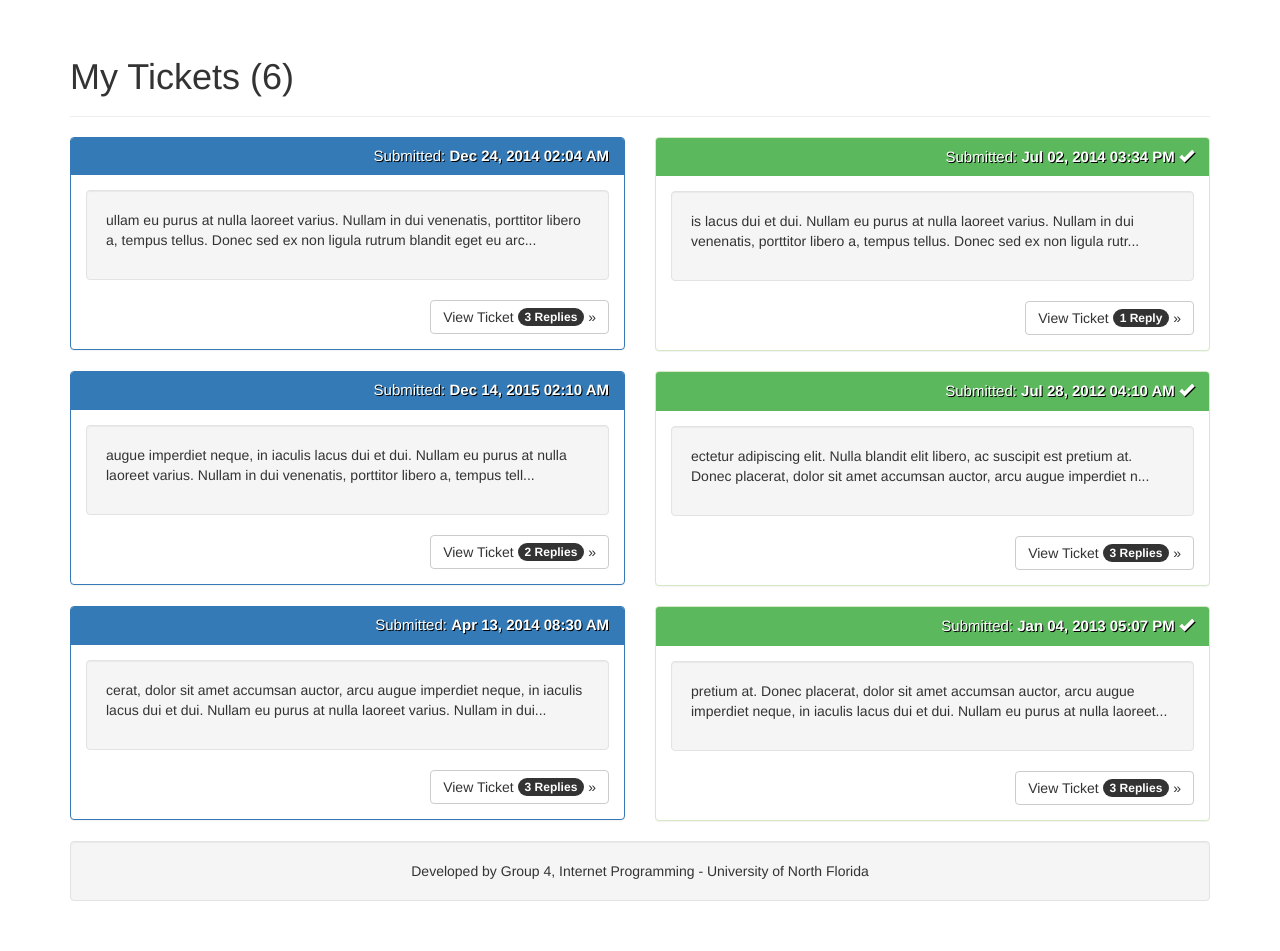
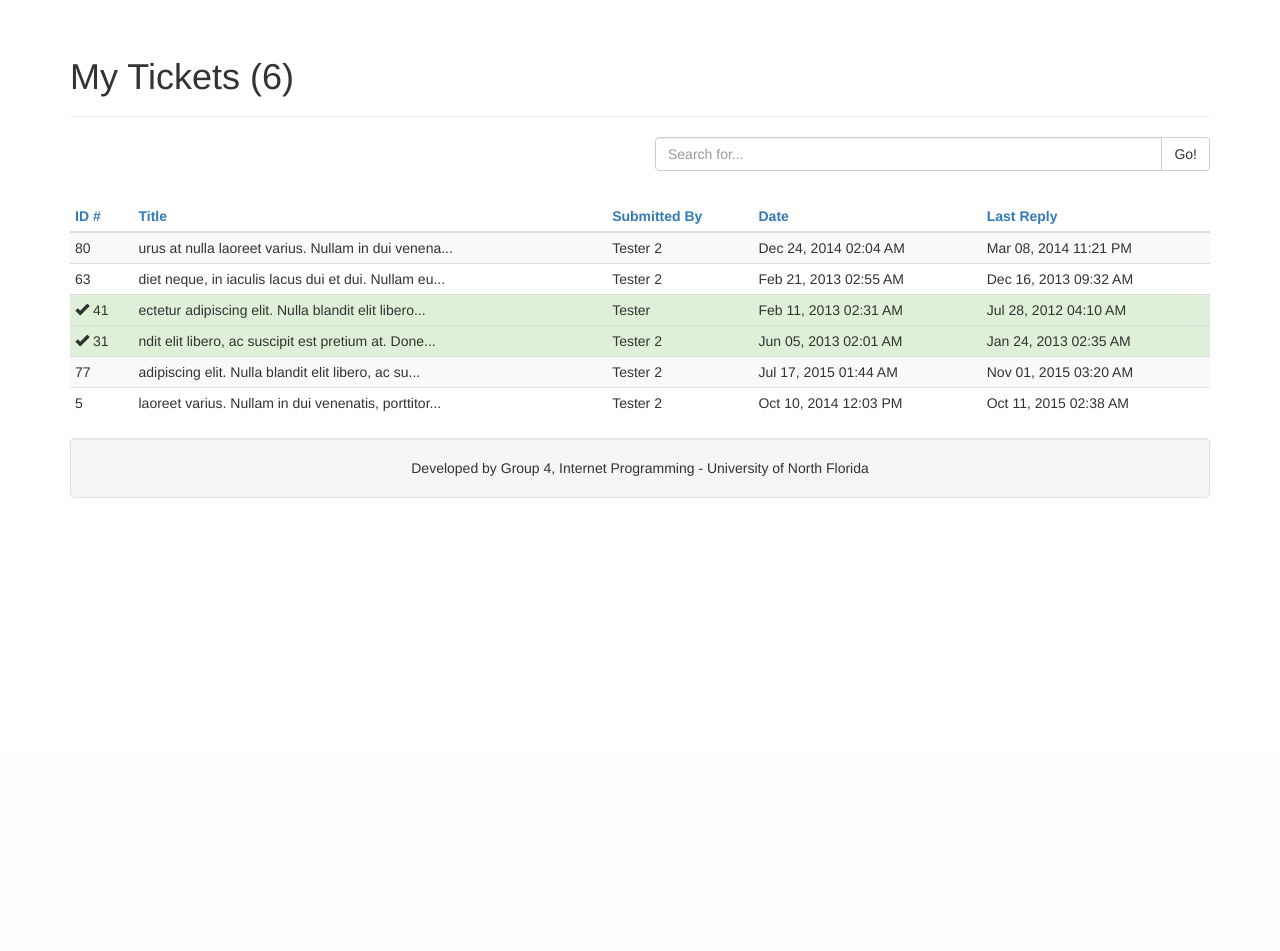
Before and after one commit to 2nickpick/gfits-issue-tracker, a PHP site: page /secure/dashboard.php in a window 1280 px wide. Shown: the part 53-1004 px from the top of the page. After the commit the page ends 551 px from the top, so only its background shows below. Run offline with PHP 8.4, Linux system fonts and the light colour scheme; some libraries are stand-ins or nearby versions.

Commit message:
Tickets as a table

```diff
--- a/css/backend.css
+++ b/css/backend.css
@@ -70,3 +70,11 @@ body {
 .username {
     font-style: italic;
 }
+
+.table-hover tr:hover {
+    cursor: pointer;
+}
+
+.row.search-tickets {
+    margin-bottom: 30px;
+}
--- a/js/backend.js
+++ b/js/backend.js
@@ -67,6 +67,20 @@ var BackEnd = {
                 jQuery('#seconds-left').html(seconds);
             }
         }, 1000);
+    },
+
+    openTicket: function(tickets_id) {
+        window.location.href = '/group4/secure/ticket.php?tickets_id='+tickets_id;
+    },
+
+    sortTickets: function(order_by) {
+        // ajax load in the list ordered appropriately
+        console.log('Sorting table by ' + order_by + '...');
+    },
+
+    searchTickets: function(search_term) {
+        // ajax load in the list by key term
+        console.log('Searching table by ' + search_term + '...');
     }
 };
 
--- a/secure/dashboard.php
+++ b/secure/dashboard.php
@@ -14,70 +14,85 @@ $ticket_count = rand( 3, 8 );
 <div class="page-header">
 	<h1>My Tickets (<?php echo $ticket_count; ?>)</h1>
 </div>
-<?php for ( $i = 0; $i < $ticket_count; $i ++ ) {
-	$random_timestamp = mt_rand( strtotime( 'Jan 15, 2012' ), strtotime( 'Jan 15, 2016' ) );
-	$open             = rand( 0, 10 ) % 2;
-	$content          = substr( $lorem_ipsum, rand( 0, 250 ), 150 ) . '...';
-	$reply_count      = rand( 0, 4 );
-	$id               = rand( 1, 100 );
-	?>
-	<?php
-	if ( $i % $column_count == 0 ) {
-		?>
-		<div class="tickets row">
+
+<div class="row search-tickets">
+	<div class="col-lg-6">
+		&nbsp;
+	</div><!-- /.col-lg-6 -->
+	<div class="col-lg-6">
+		<div class="input-group">
+			<input id="search" type="text" class="form-control" placeholder="Search for...">
+      <span class="input-group-btn">
+        <button class="btn btn-default" type="button" onclick="BackEnd.searchTickets(jQuery('#search').val());">Go!</button>
+      </span>
+		</div><!-- /input-group -->
+	</div><!-- /.col-lg-6 -->
+</div><!-- /.row -->
+
+<div class="table-responsive">
+	<table class="table table-striped table-hover table-condensed tickets">
+		<thead>
+		<tr>
+			<th class="hidden-xs hidden-sm">
+				<a href="javascript:;"
+				   onclick="BackEnd.sortTickets('id')">ID #</a>
+			</th>
+			<th>
+				<a href="javascript:;"
+				   onclick="BackEnd.sortTickets('title')">Title</a>
+			</th>
+			<th>
+				<a href="javascript:;"
+				   onclick="BackEnd.sortTickets('submitted_by')">Submitted By</a>
+			</th>
+			<th class="hidden-xs hidden-sm">
+				<a href="javascript:;"
+				   onclick="BackEnd.sortTickets('date')">Date</a>
+			</th>
+			<th class="hidden-xs hidden-sm hidden-md">
+				<a href="javascript:;"
+				   onclick="BackEnd.sortTickets('last_reply')">Last Reply</a>
+			</th>
+		</tr>
+		</thead>
+		<tbody>
 		<?php
-	}
-	?>
-	<div class="col-sm-6">
-		<div class="panel panel-<?php echo $open ? 'primary' : 'success'; ?>">
-			<div class="panel-heading">
-				<h3 class="panel-title">
-					Submitted:
-					<strong>
-						<?php
-						echo date( 'M d, Y h:i A', $random_timestamp );
-						?>
-					</strong>
+		for ( $i = 0; $i < $ticket_count; $i ++ ) {
+			$random_timestamp   = mt_rand( strtotime( 'Jan 15, 2012' ), strtotime( 'Jan 15, 2016' ) );
+			$random_timestamp_2 = mt_rand( strtotime( 'Jan 15, 2012' ), strtotime( 'Jan 15, 2016' ) );
+			$open               = rand( 0, 10 ) % 2;
+			$title              = substr( $lorem_ipsum, rand( 0, 250 ), 50 ) . '...';
+			$reply_count        = rand( 0, 4 );
+			$submitted_by       = rand( 0, 1 ) % 2 == 0 ? 'Tester' : 'Tester 2';
+			$id                 = rand( 1, 100 );
+			$classes            = array();
+
+			if(!$open) {
+				$classes[] = 'success';
+			}
+			?>
+			<tr onclick="BackEnd.openTicket('<?php echo $id ?>');" class="<?php echo implode(' ', $classes) ?>">
+				<td class="hidden-xs hidden-sm">
 					<?php
 					if ( ! $open ) {
 						?>
 						<span title="Ticket is closed!" class="glyphicon glyphicon-ok"></span>
 						<?php
 					}
+
+					echo $id;
+
 					?>
-				</h3>
-			</div>
-			<div class="panel-body">
-				<div class="well">
-					<p><?php echo $content; ?></p>
-				</div>
-				<a href="/group4/secure/ticket.php?tickets_id=<?php echo $id ?>" class="btn btn-default view-replies">
-					View Ticket
-					<?php
-					if ( $reply_count > 0 ) {
-						?>
-						<span class="badge">
-								<?php
-								echo $reply_count . ' ' . ( $reply_count > 1 ? 'Replies' : 'Reply' ); ?>
-							</span>
-						<?php
-					}
-					?>
-					&raquo;
-				</a>
-			</div>
-		</div>
-	</div>
-	<?php
-	if ( $i % $column_count == $column_count - 1 || $i == $ticket_count - 1 ) {
+				</td>
+				<td class="title"><?php echo $title ?></td>
+				<td><?php echo $submitted_by; ?></td>
+				<td class="hidden-xs hidden-sm "><?php echo date( 'M d, Y h:i A', $random_timestamp ); ?></td>
+				<td class="hidden-xs hidden-sm hidden-md"><?php echo date( 'M d, Y h:i A', $random_timestamp_2 ); ?></td>
+			</tr>
+			<?php
+		}
 		?>
-		</div>
-		<!-- /.col-sm-6 -->
-		<?php
-	}
-	?>
-	<?php
-}
-?>
-
+		</tbody>
+	</table>
+</div>
 <?php include( $_SERVER['DOCUMENT_ROOT'] . '/group4/secure/foot.php' ); ?>
```
